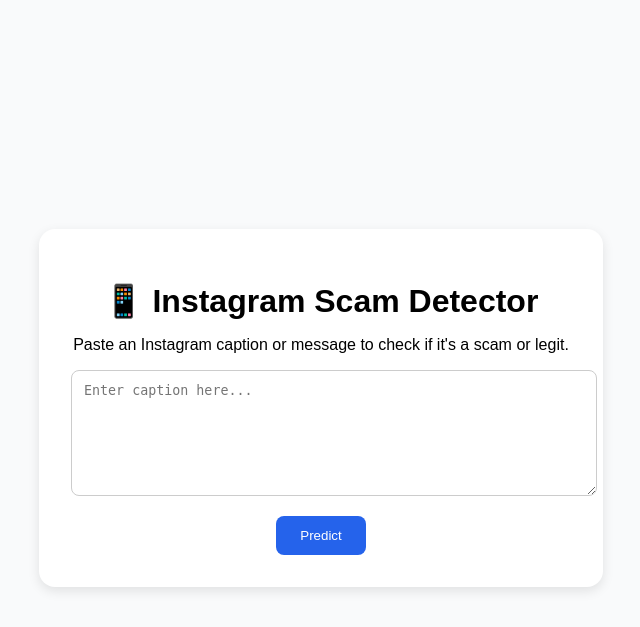
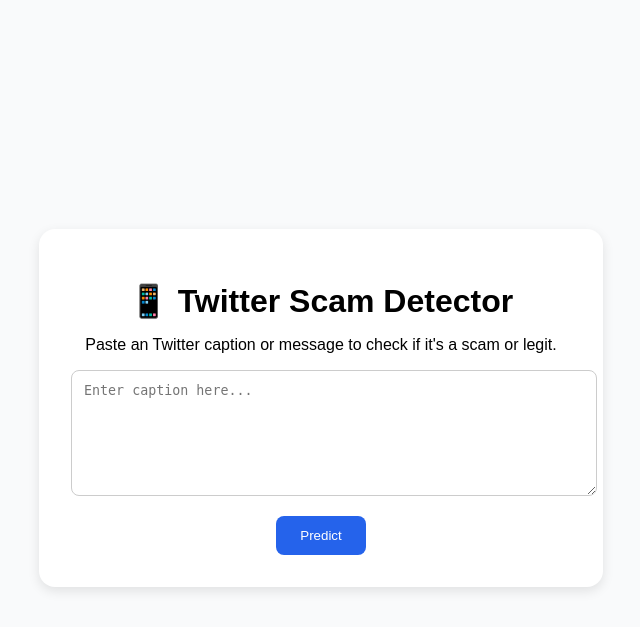
Before and after one commit to AIDavids/instagram_scam_detector_fast_api, a FastAPI app: page / in a window 1280 px wide. Shown: the top 627 px of the page, without its empty margins (319-959 px from the left). Run offline with FastAPI, Linux system fonts and the light colour scheme; parts of the project's set-up code (start-up, migrations or seed data) failed here and were passed over.

Commit message:
twitter_edit

```diff
--- a/app/main.py
+++ b/app/main.py
@@ -7,7 +7,7 @@
 from .utils import prepare_features
 
 # === Initialize FastAPI ===
-app = FastAPI(title="Instagram Scam Detector")
+app = FastAPI(title="Twitter Scam Detector")
 
 # Mount static files (CSS, JS, images)
 app.mount("/static", StaticFiles(directory="app/static"), name="static")
@@ -16,7 +16,7 @@
 templates = Jinja2Templates(directory="app/templates")
 
 # === Load model & vectorizer ===
-model = joblib.load("app/logreg_calibrated_model.joblib")
+model = joblib.load("app/svm_calibrated_model.joblib")
 vectorizer = joblib.load("app/tfidf_vectorizer.joblib")
 
 # === API schema ===
@@ -26,7 +26,7 @@
 # === API endpoints ===
 @app.get("/api")
 def home():
-    return {"message": "Welcome to the Instagram Scam Detector API! Use POST /predict to analyze captions."}
+    return {"message": "Welcome to the Twitter Scam Detector API! Use POST /predict to analyze captions."}
 
 @app.post("/api/predict")
 def predict_api(data: InputText):
--- a/app/templates/index.html
+++ b/app/templates/index.html
@@ -2,13 +2,13 @@
 <html lang="en">
 <head>
     <meta charset="UTF-8">
-    <title>Instagram Scam Detector</title>
+    <title>Twitter Scam Detector</title>
     <link rel="stylesheet" href="/static/style.css">
 </head>
 <body>
     <div class="container">
-        <h1>📱 Instagram Scam Detector</h1>
-        <p>Paste an Instagram caption or message to check if it's a scam or legit.</p>
+        <h1>📱 Twitter Scam Detector</h1>
+        <p>Paste an Twitter caption or message to check if it's a scam or legit.</p>
 
         <form method="post">
             <textarea name="caption" placeholder="Enter caption here..." required></textarea>
--- a/render.yaml
+++ b/render.yaml
@@ -1,6 +1,6 @@
 services:
   - type: web
-    name: instagram-scam-detector
+    name: twitter-scam-detector
     env: python
     buildCommand: "pip install -r requirements.txt"
     startCommand: "uvicorn app.main:app --host 0.0.0.0 --port 10000"
```
Also changed, not shown: 1 other file.
